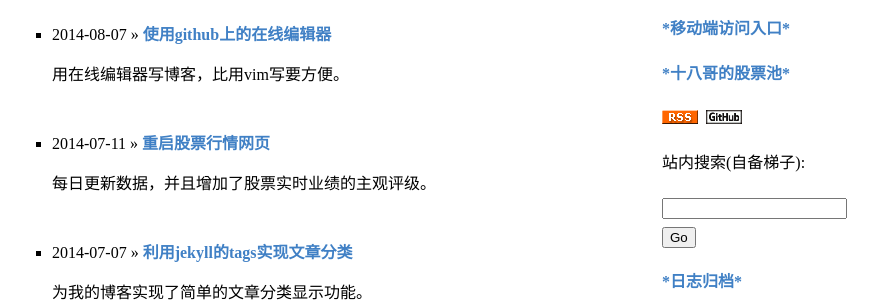
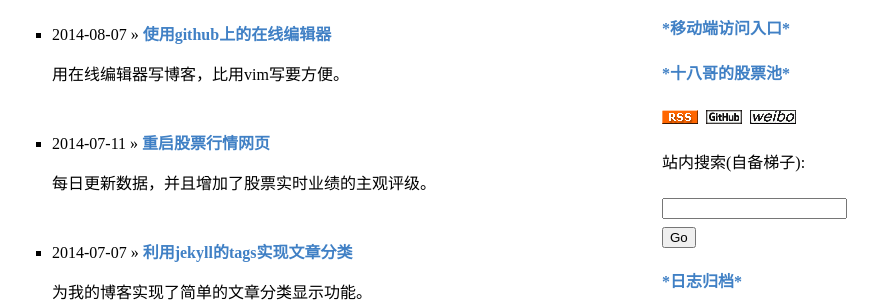
Before and after one commit to cforth/blog, a Jekyll site: the page built from index.html, in a window 1280 px wide. Shown: the part 289-591 px from the top of the page, without its empty margins (218-1096 px from the left). Built offline with Jekyll 4.4.1, drawn with Linux system fonts in a browser that asks for light colours; Markdown is read by kramdown in place of the engine named in the settings; the list of posts is cut into pages by our own code; comment, search, counter and statistics services are not loaded.

Commit message:
bugfix 增加微博链接

```diff
--- a/_layouts/main.html
+++ b/_layouts/main.html
@@ -20,11 +20,11 @@
 
   <!-- 鼠标放在头像上图片变化 -->
   $(document).ready(function(){
-     $("#changeMyPic").mouseout(function(){
-        $("#changeMyPic").html("<img src=\"/blog/my.png\" width=\"150\" height=\"200\" />");
+     $("#changeMyPic").mouseleave(function(){
+        $("#changeMyPic").html("<img src=\"/blog/images/my.png\" width=\"150\" height=\"200\" />");
      });
-     $("#changeMyPic").mouseover(function(){
-        $("#changeMyPic").html("<img src=\"/blog/my2.png\" width=\"150\" height=\"200\" />");
+     $("#changeMyPic").mouseenter(function(){
+        $("#changeMyPic").html("<img src=\"/blog/images/my2.png\" width=\"150\" height=\"200\" />");
      });
   });
   </script>
@@ -42,10 +42,10 @@
 
     <div id="menu">
       <br />
-      <div id="changeMyPic"><img src="{{ site.baseurl}}/my.png" width="150" height="200" /></div>
+      <div id="changeMyPic"><img src="{{ site.baseurl}}/images/my.png" width="150" height="200" /></div>
       <p><a href="http://siteapp.baidu.com/webapp/cfishacker.com/blog/">*移动端访问入口*</a></p>
       <p><a href="http://cfishacker.com/stock/">*十八哥的股票池*</a></p>
-      <p><a href="{{ site.baseurl}}/atom.xml" rel="alternate" title="Atom Rss" type="application/atom+xml"><img src="{{ site.baseurl}}/ct_rss.gif" width="36" height="14"></a>&nbsp;&nbsp;<a href="https://github.com/cforth" title="GitHub"><img src="{{ site.baseurl }}/github.gif" width="36" height="14"></a></p>
+      <p><a href="{{ site.baseurl}}/atom.xml" rel="alternate" title="Atom Rss" type="application/atom+xml"><img src="{{ site.baseurl}}/images/ct_rss.gif" width="36" height="14"></a>&nbsp;&nbsp;<a href="https://github.com/cforth" title="GitHub"><img src="{{ site.baseurl }}/images/github.gif" width="36" height="14"></a>&nbsp;&nbsp;<a href="http://weibo.com/superchaifei" title="新浪微博"><img src="{{site.baseurl}}/images/weibo_logo.gif" width="46" height="14"></a></p>
 
       <div id="searchui">
         <!--Yahoo站内搜索开始,取消
```
Also changed, not shown: images/ct_rss.gif (renamed from ct_rss.gif), images/github.gif (renamed from github.gif), images/my.png (renamed from my.png), images/my2.png (renamed from my2.png), images/weibo_logo.gif (added).
